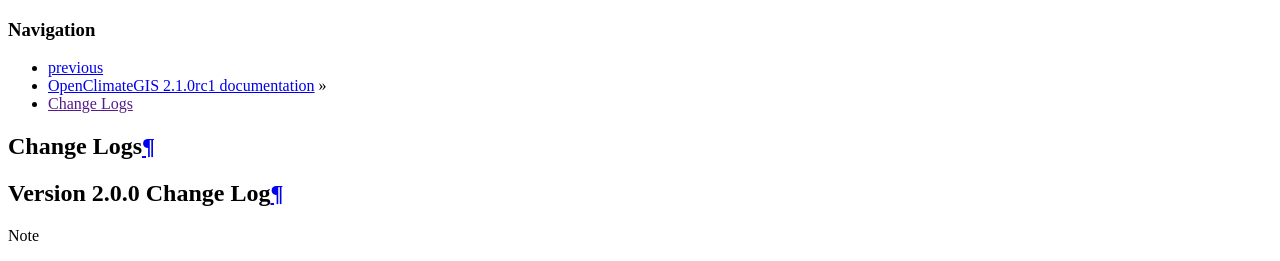
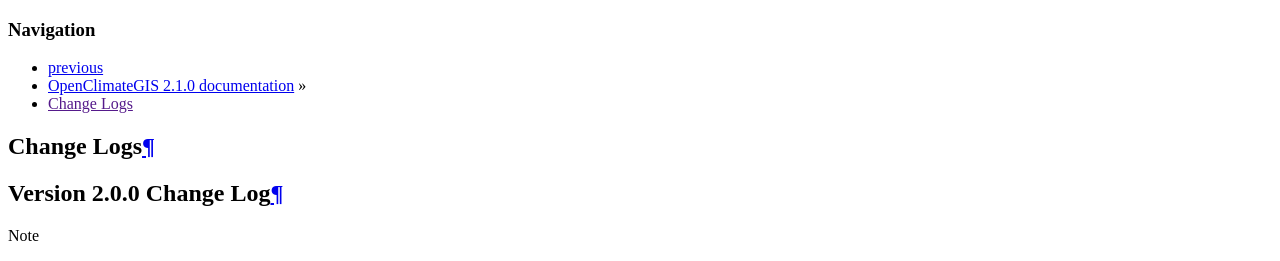
Before and after one commit to NCPP/ocgis, a Sphinx documentation site: the page built from doc/changelog.rst, in a window 1280 px wide and 900 px high. Shown: the top 261 px of the window. Built offline with Sphinx 7.4.7, drawn with Linux system fonts in a browser that asks for light colours; some of the changed text lies outside the part shown.

Commit message:
MNT: Incremented version to 2.1.0

```diff
--- a/doc/conf.py
+++ b/doc/conf.py
@@ -56,9 +56,9 @@
 # built documents.
 #
 # The short X.Y version.
-version = '2.1.0rc1'
+version = '2.1.0'
 # The full version, including alpha/beta/rc tags.
-release = '2.1.0rc1'
+release = '2.1.0'
 
 # The language for content autogenerated by Sphinx. Refer to documentation
 # for a list of supported languages.
--- a/setup.py
+++ b/setup.py
@@ -5,7 +5,7 @@
 from setuptools import setup, Command, find_packages
 from setuptools.command.test import test as TestCommand
 
-VERSION = '2.1.0rc1'
+VERSION = '2.1.0'
 
 
 ########################################################################################################################
--- a/src/ocgis/__init__.py
+++ b/src/ocgis/__init__.py
@@ -24,5 +24,5 @@
 from .driver.request.multi_request import MultiRequestDataset
 from .ops.core import OcgOperations
 
-__version__ = '2.1.0rc1'
-__release__ = '2.1.0rc1'
+__version__ = '2.1.0'
+__release__ = '2.1.0'
```
